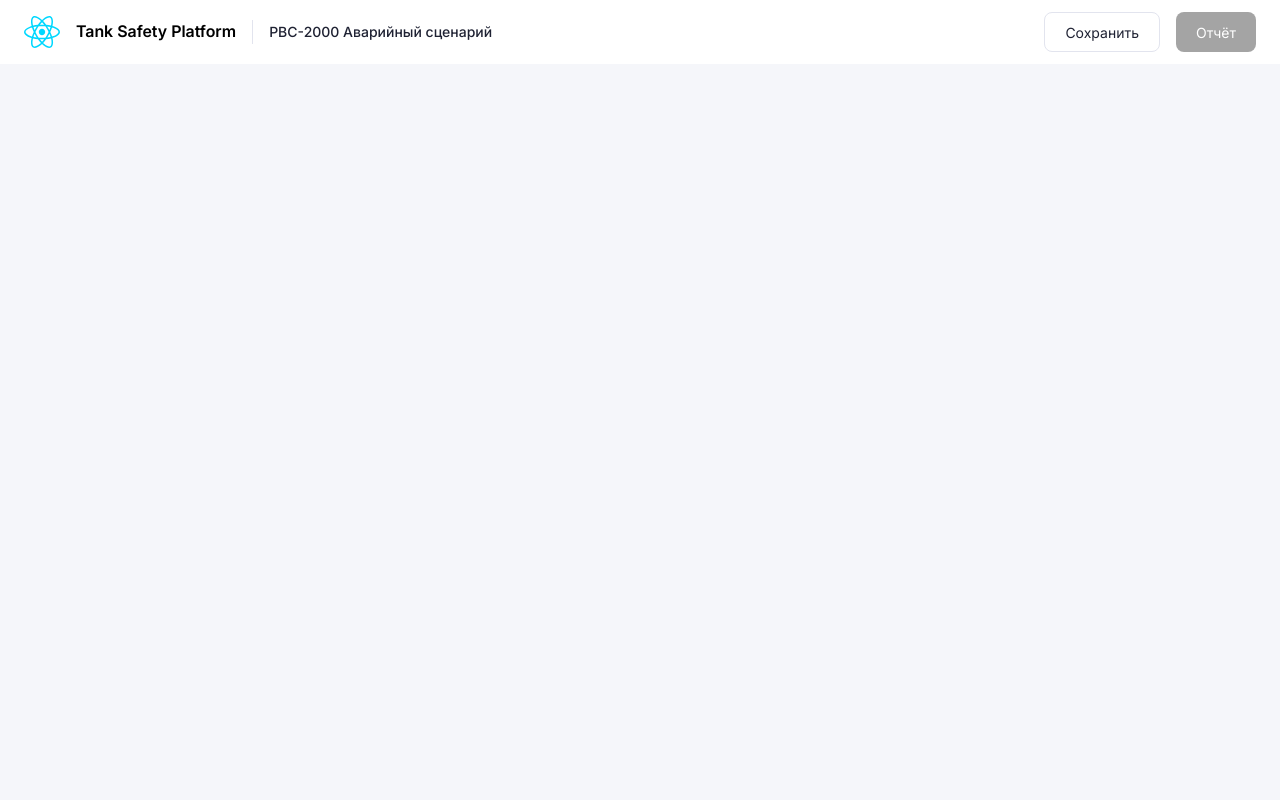
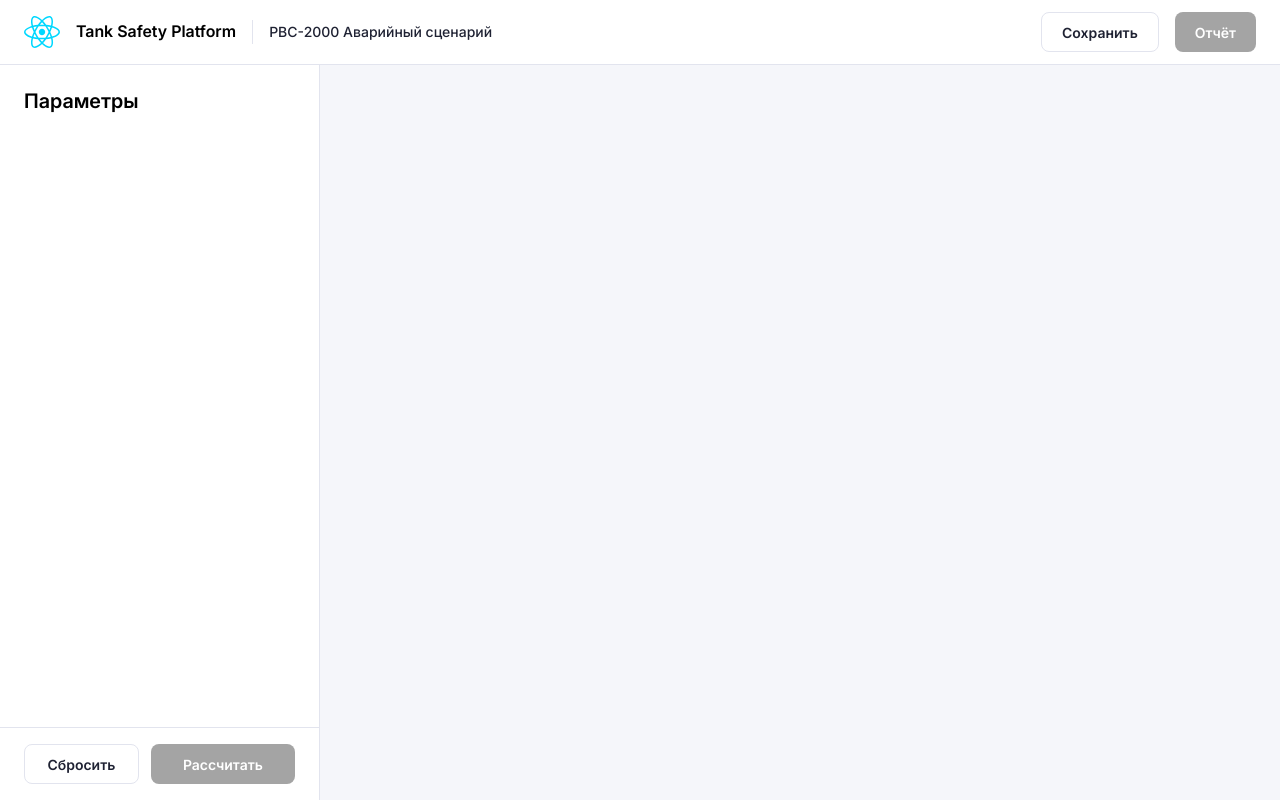
Before and after one commit to safonovartem/Team_13_Our_work, a React (Vite) app in the folder frontend/: page / in a window 1280 px wide. Built offline with nearby package versions, Linux system fonts and the light colour scheme.

Commit message:
feat: add properties panel layout

```diff
--- a/frontend/src/App.tsx
+++ b/frontend/src/App.tsx
@@ -1,6 +1,7 @@
 import { Header } from './components/header/component';
 import { Layout } from './components/layout/component';
+import { PropertiesPanel } from './components/properties-panel/component';
 
 export function App() {
-  return <Layout header={<Header />}></Layout>;
+  return <Layout header={<Header />} aside={<PropertiesPanel />}></Layout>;
 }
--- a/frontend/src/assets/styles/global.css
+++ b/frontend/src/assets/styles/global.css
@@ -19,7 +19,7 @@ body {
 button {
   font-family: var(--inter);
   cursor: pointer;
-  font-weight: 400;
+  font-weight: 600;
   font-size: 14px;
   height: 40px;
   padding: 10px 20px;
@@ -41,6 +41,21 @@ a {
   color: var(--main-text-color);
 }
 
+h1,
+h2,
+h3,
+h4,
+h5,
+h6 {
+  margin: 0;
+  font-weight: 600;
+  line-height: 1.2;
+}
+
+h3 {
+  font-size: 1.25em;
+}
+
 p {
   color: var(--main-text-color);
   line-height: 22px;
--- a/frontend/src/components/header/component.module.css
+++ b/frontend/src/components/header/component.module.css
@@ -1,5 +1,6 @@
 .container {
   background-color: var(--panels-bg);
+  border-bottom: 1px solid var(--main-border-color);
   padding: 12px 24px;
   display: flex;
   justify-content: space-between;
--- a/frontend/src/components/layout/component.module.css
+++ b/frontend/src/components/layout/component.module.css
@@ -1,11 +1,11 @@
 .layout {
   display: grid;
-  grid-template-columns: minmax(200px, 1fr) 3fr;
+  grid-template-columns: minmax(300px, 1fr) 3fr;
   grid-template-rows: auto 1fr;
   grid-template-areas:
     'header header'
     'aside main';
-  min-height: 100vh;
+  height: 100vh;
 }
 
 .layoutNoAside {
@@ -22,8 +22,12 @@
 
 .asideArea {
   grid-area: aside;
+  min-height: 0;
+  overflow: hidden;
 }
 
 .mainArea {
   grid-area: main;
+  min-height: 0;
+  overflow: auto;
 }
--- /dev/null
+++ b/frontend/src/components/properties-panel/component.module.css
@@ -0,0 +1,49 @@
+.container {
+  height: 100%;
+  min-height: 0;
+  display: flex;
+  flex-direction: column;
+  justify-content: space-between;
+  background-color: var(--panels-bg);
+  border-right: 1px solid var(--main-border-color);
+  overflow: hidden;
+}
+
+.propertiesSection {
+  display: flex;
+  flex-direction: column;
+  overflow: hidden;
+  flex-grow: 1;
+  flex-shrink: 1;
+  flex-basis: auto;
+  min-height: 0;
+  padding: 24px 24px 6px 24px;
+}
+
+.title {
+  margin-bottom: 16px;
+}
+
+.propertiesForm {
+  flex-grow: 1;
+  flex-shrink: 1;
+  flex-basis: auto;
+  min-height: 0;
+  overflow-y: auto;
+}
+
+.buttons {
+  display: flex;
+  align-items: center;
+  gap: 12px;
+  padding: 16px 24px;
+  border-top: 1px solid var(--main-border-color);
+}
+
+.buttons > button:first-child {
+  flex-grow: 0.2;
+}
+
+.buttons > button:last-child {
+  flex-grow: 1;
+}
--- /dev/null
+++ b/frontend/src/components/properties-panel/component.tsx
@@ -0,0 +1,24 @@
+import styles from './component.module.css';
+
+export function PropertiesPanel() {
+  return (
+    <div className={styles.container}>
+      <section className={styles.propertiesSection}>
+        <h3 className={styles.title}>Параметры</h3>
+        <form
+          action="#"
+          className={styles.propertiesForm}
+          id="properties-form"
+        ></form>
+      </section>
+      <div className={styles.buttons}>
+        <button type="reset" className="transparent" form="properties-form">
+          Сбросить
+        </button>
+        <button type="submit" form="properties-form">
+          Рассчитать
+        </button>
+      </div>
+    </div>
+  );
+}
```
